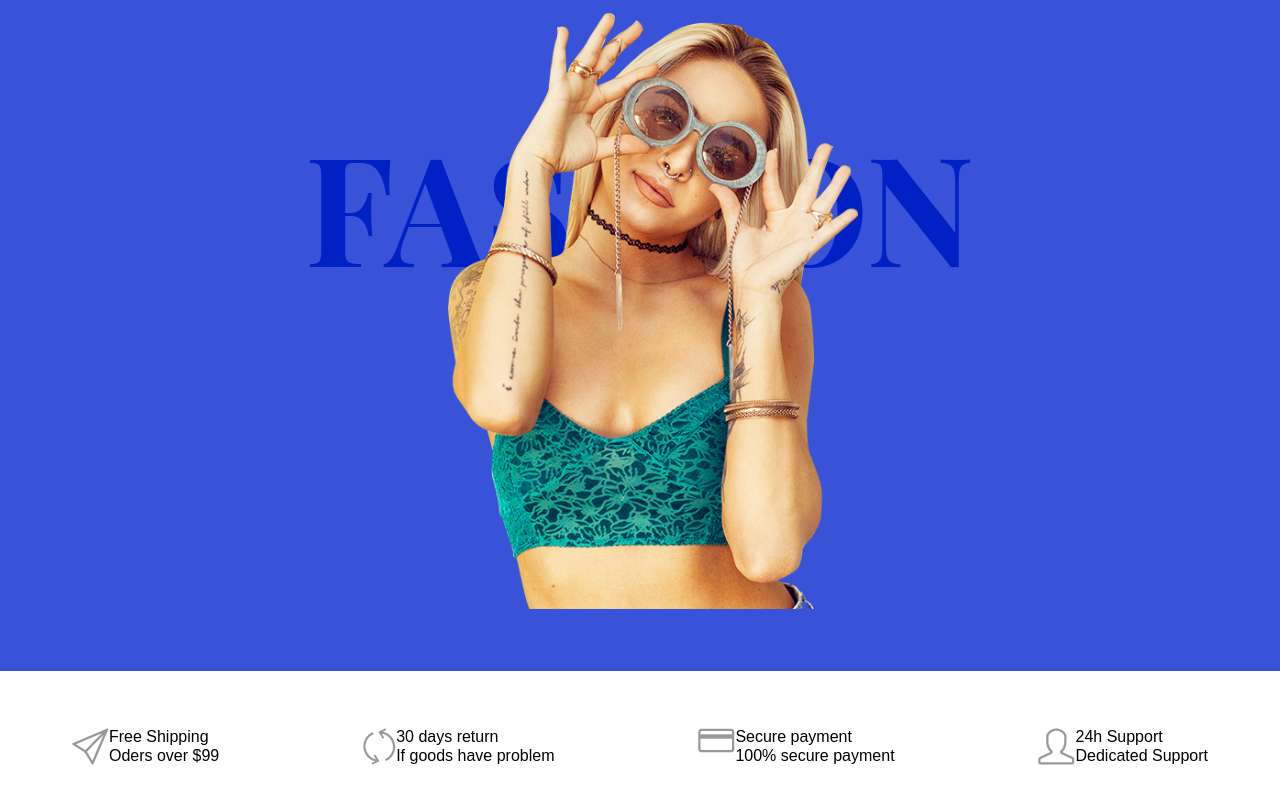
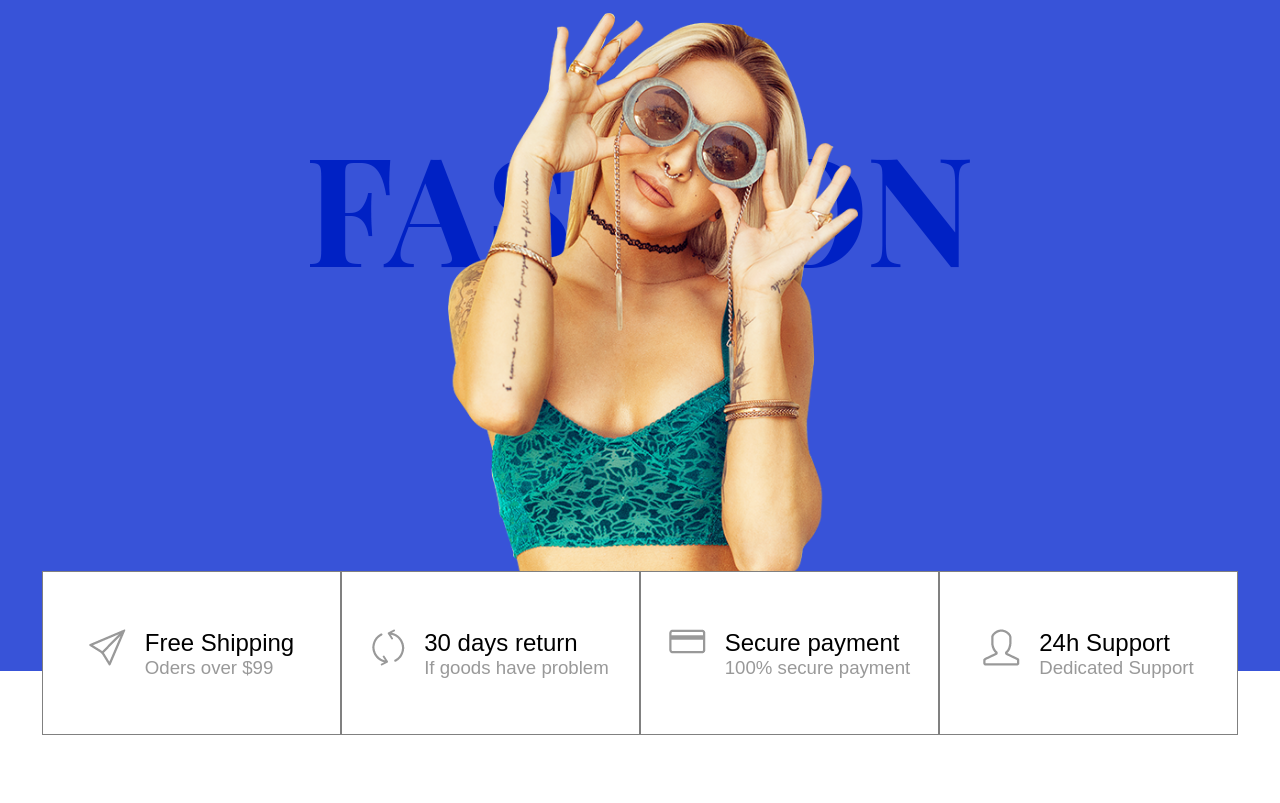
Before and after one commit to titoan/bepro-temp, a plain HTML site: page index.html in a window 1280 px wide. Shown: the part 97-900 px from the top of the page. After the commit the page ends 832 px from the top, so only its background shows below. Drawn offline with Linux system fonts and the light colour scheme.

Commit message:
advances-block position

```diff
--- a/css/style.css
+++ b/css/style.css
@@ -68,13 +68,32 @@ header{
 .advances{
     display: flex;
     justify-content: space-around;
+    padding:0 42px 0 42px;
+    position: absolute;
+    top: 668px;
+    left: 0;
+    right: 0;
+}
+
+.advances-icon{
+    margin-right:19px;
 }
 
 .advances-item{
     display: flex;
     padding: 57px 0 56px 0;
+    border: 1px solid grey;
+    width: 327px;
+    justify-content: center;
+    background-color: #ffffff;
 }
 
-.item-text{
+.item-text:nth-child(1){
+    font-size: 18pt;
+    color: rgba(0, 0, 0, 255);
+}
 
+.item-text:nth-child(2){
+    font-size: 14pt;
+    color: rgba(153, 153, 153, 255);
 }
--- a/index.html
+++ b/index.html
@@ -45,8 +45,8 @@
                 <img src="img/@1X.png" alt="" class="advances-icon">
             </div>
             <div class="advances-text-container">
-                <p class="item-text-1">Free Shipping</p>
-                <p class="item-text-2">Oders over $99</p>
+                <p class="item-text">Free Shipping</p>
+                <p class="item-text">Oders over $99</p>
             </div>
         </div>
         <div class="advances-item">
@@ -54,8 +54,8 @@
                 <img src="img/@1X.png" alt="" class="advances-icon">
             </div>
             <div class="advances-text-container">
-                <p class="item-text-1">30 days return</p>
-                <p class="item-text-2">If goods have problem</p>
+                <p class="item-text">30 days return</p>
+                <p class="item-text">If goods have problem</p>
             </div>
         </div>
         <div class="advances-item">
@@ -63,8 +63,8 @@
                 <img src="img/card-icon.png" alt="" class="advances-icon">
             </div>
             <div class="advances-text-container">
-                <p class="item-text-1">Secure payment</p>
-                <p class="item-text-2">100% secure payment</p>
+                <p class="item-text">Secure payment</p>
+                <p class="item-text">100% secure payment</p>
             </div>
         </div>
         <div class="advances-item">
```
